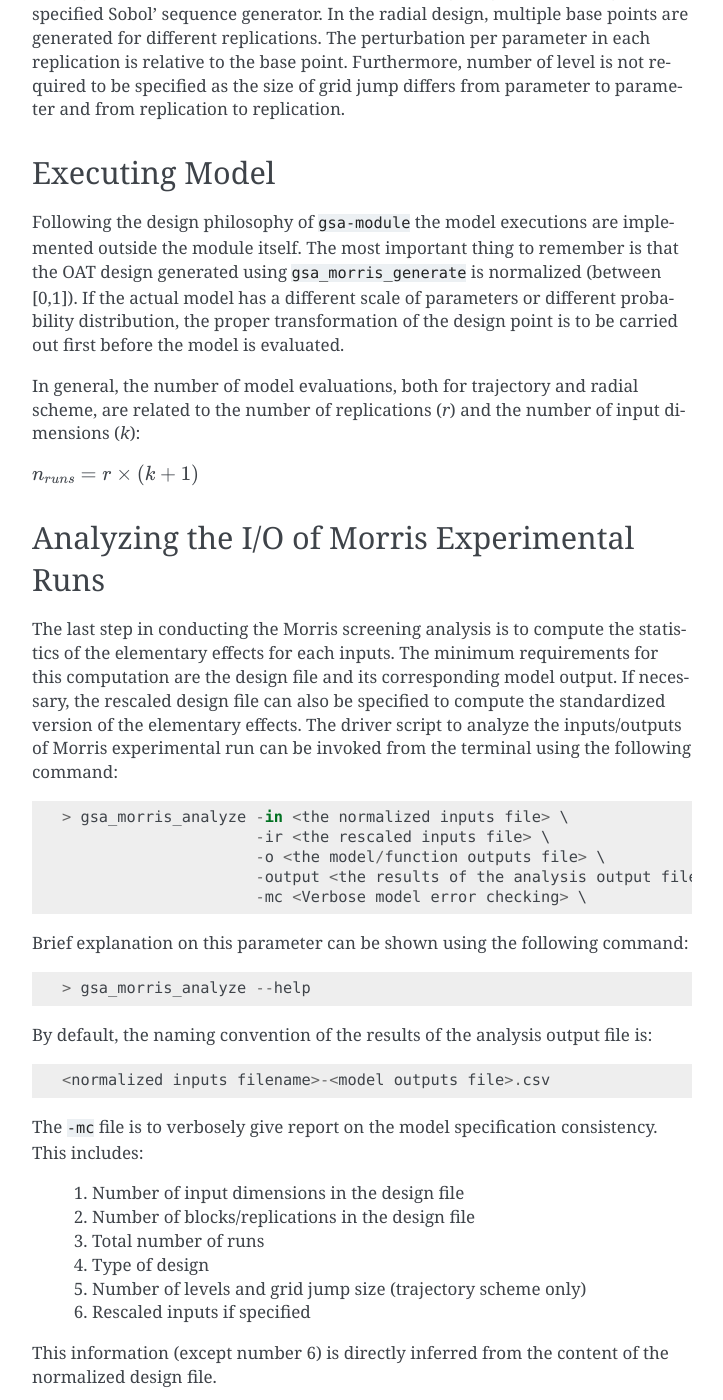
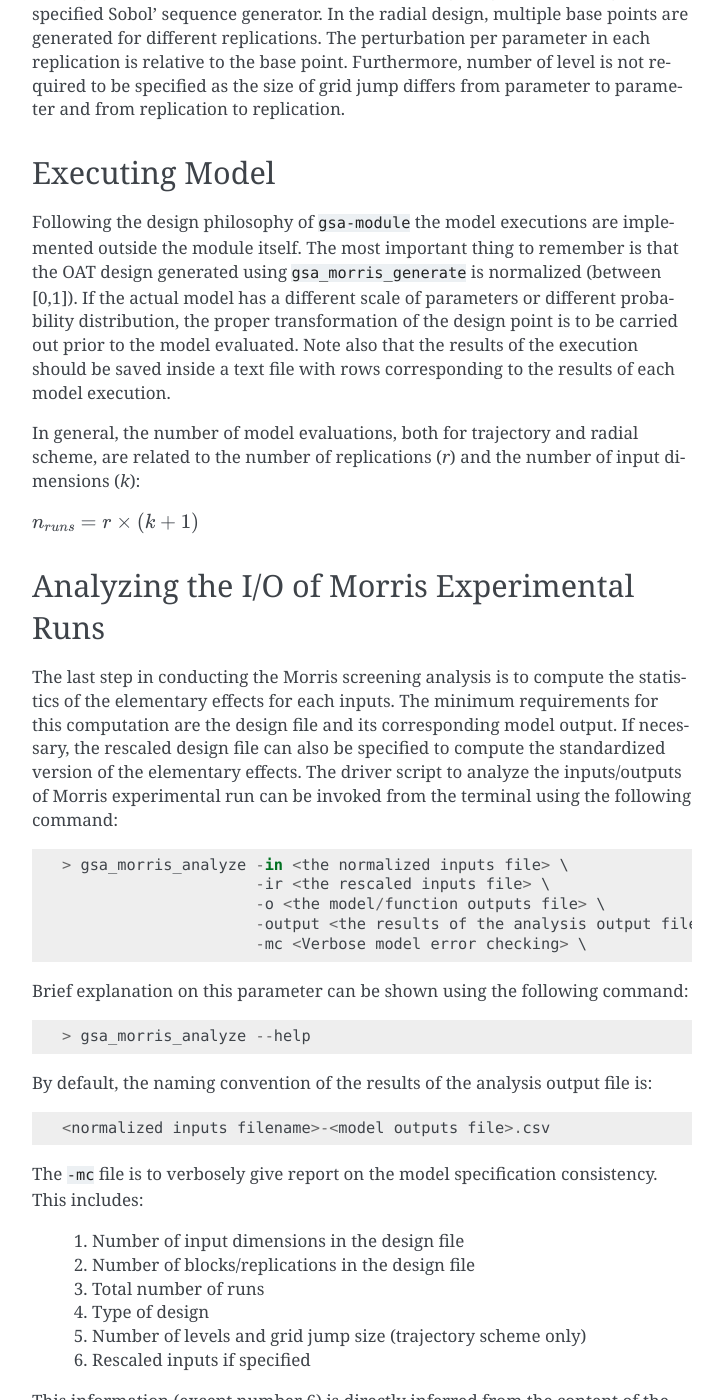
Before and after one commit to damar-wicaksono/gsa-module, a Sphinx documentation site: the page built from docs/source/user_guide/morris_screening.rst, in a window 1280 px wide and 1400 px high, scrolled down 1651 px. Shown: the whole window, without its empty margins (388-1111 px from the left). Built offline with Sphinx 7.4.7, drawn with Linux system fonts in a browser that asks for light colours; some of the changed text lies outside the part shown.

Commit message:
Fix reference to hypothetical file in the documentation

```diff
--- a/docs/source/user_guide/morris_screening.rst
+++ b/docs/source/user_guide/morris_screening.rst
@@ -89,9 +89,11 @@ Executing Model
 Following the design philosophy of ``gsa-module`` the model executions are
 implemented outside the module itself. The most important thing to remember is that
 the OAT design generated using ``gsa_morris_generate`` is normalized (between [0,1]).
-If the actual model has a different scale of parameters or different probability distribution,
-the proper transformation of the design point is to be carried out first
-before the model is evaluated.
+If the actual model has a different scale of parameters or different
+probability distribution, the proper transformation of the design point is to
+be carried out prior to the model evaluated.
+Note also that the results of the execution should be saved inside a text file
+with rows corresponding to the results of each model execution.
 
 In general, the number of model evaluations, both for trajectory and
 radial scheme, are related to the number of replications (`r`) and
```
Also changed, not shown: other parts of docs/source/user_guide/morris_screening.rst (+2 -2 lines).
